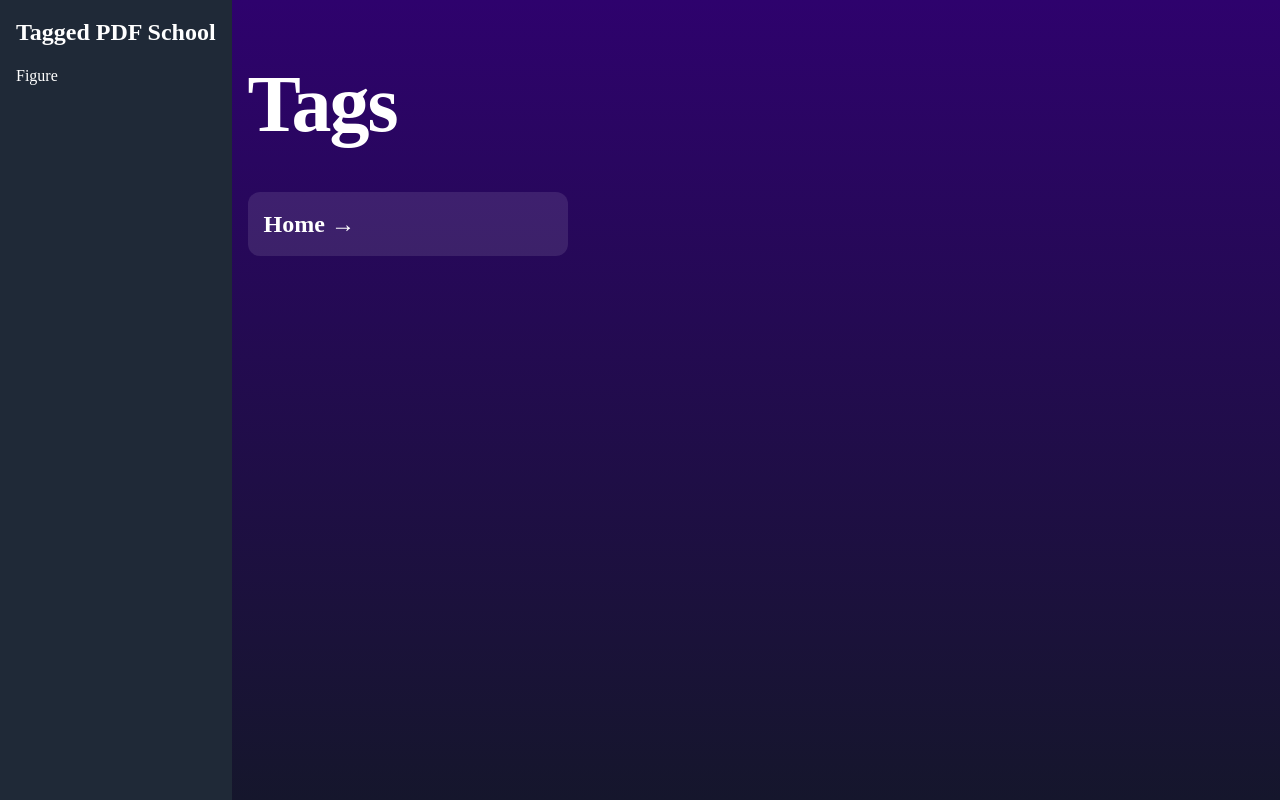
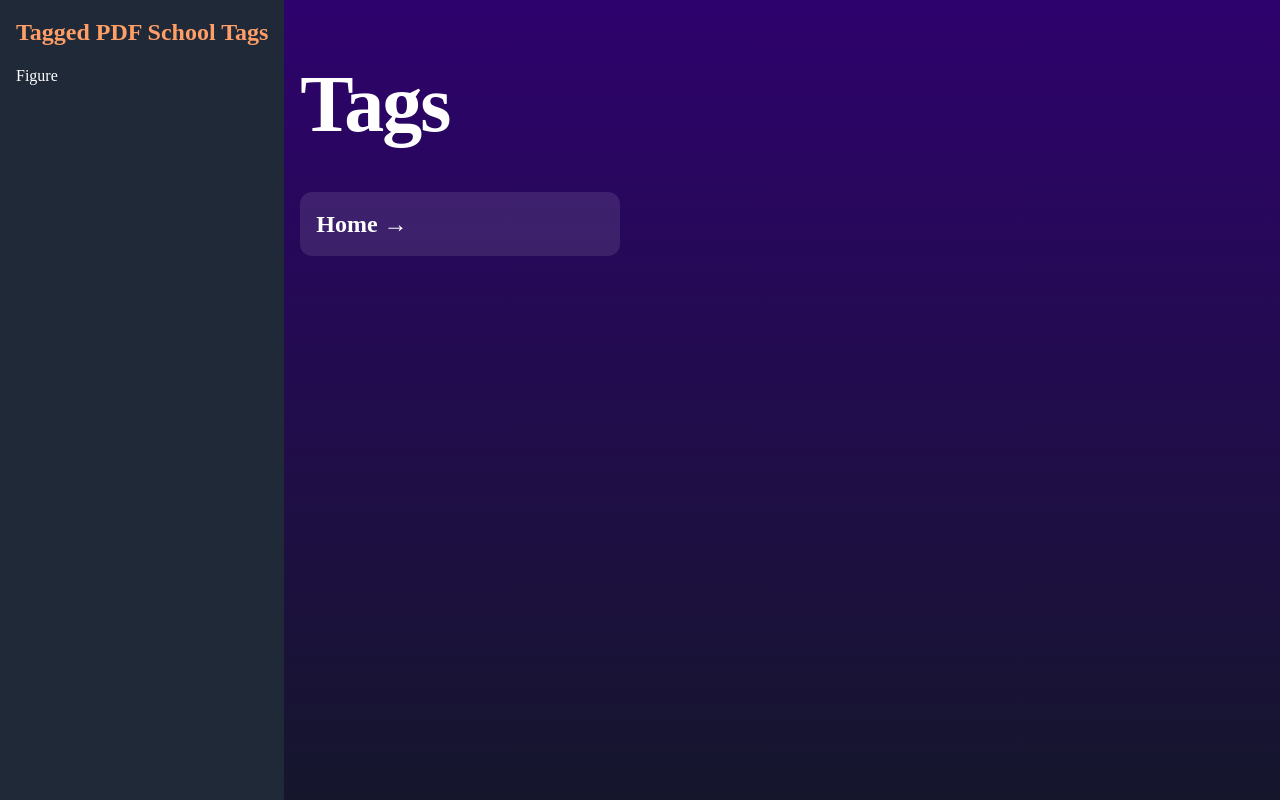
Before and after one commit to Hroco/TaggedPDFSchool, a Next.js app: page /tags in a window 1280 px wide. Built offline with nearby package versions, Linux system fonts and the light colour scheme.

Commit message:
layout: Design improvements

```diff
--- a/src/app/attributes/layout.tsx
+++ b/src/app/attributes/layout.tsx
@@ -5,9 +5,9 @@ export default function Layout({
 }: Readonly<{ children: React.ReactNode }>) {
   return (
     <div className="flex w-full h-full">
-      <div>
-        <nav className="flex flex-col gap-4 p-4 bg-gray-800 text-white h-screen">
-          <h1 className="text-2xl font-bold">Tagged PDF School Atributes</h1>
+      <div className="h-screen overflow-y-auto bg-gray-800 text-white">
+      <nav className="flex flex-col gap-4 p-4">
+          <h1 className="text-2xl font-bold text-[hsl(22,100%,70%)]">Tagged PDF School Atributes</h1>
           {
             data.attributes.map((attr) => (
               <a
--- a/src/app/properties/layout.tsx
+++ b/src/app/properties/layout.tsx
@@ -5,9 +5,9 @@ export default function Layout({
 }: Readonly<{ children: React.ReactNode }>) {
   return (
     <div className="flex w-full h-full">
-      <div>
-        <nav className="flex flex-col gap-4 p-4 bg-gray-800 text-white h-screen">
-          <h1 className="text-2xl font-bold">Tagged PDF School Properties</h1>
+      <div className="h-screen overflow-y-auto bg-gray-800 text-white">
+        <nav className="flex flex-col gap-4 p-4">
+          <h1 className="text-2xl font-bold text-[hsl(22,100%,70%)]">Tagged PDF School Properties</h1>
           {
             data.properties.map((prop) => (
               <a
--- a/src/app/tags/layout.tsx
+++ b/src/app/tags/layout.tsx
@@ -5,9 +5,9 @@ export default function Layout({
 }: Readonly<{ children: React.ReactNode }>) {
   return (
     <div className="flex w-full h-full">
-      <div>
-        <nav className="flex flex-col gap-4 p-4 bg-gray-800 text-white h-screen">
-          <h1 className="text-2xl font-bold">Tagged PDF School</h1>
+      <div className="h-screen overflow-y-auto bg-gray-800 text-white">
+      <nav className="flex flex-col gap-4 p-4">
+          <h1 className="text-2xl font-bold text-[hsl(22,100%,70%)]">Tagged PDF School Tags</h1>
           {
             data.pdfTags.map((tag) => (
               <a
```
